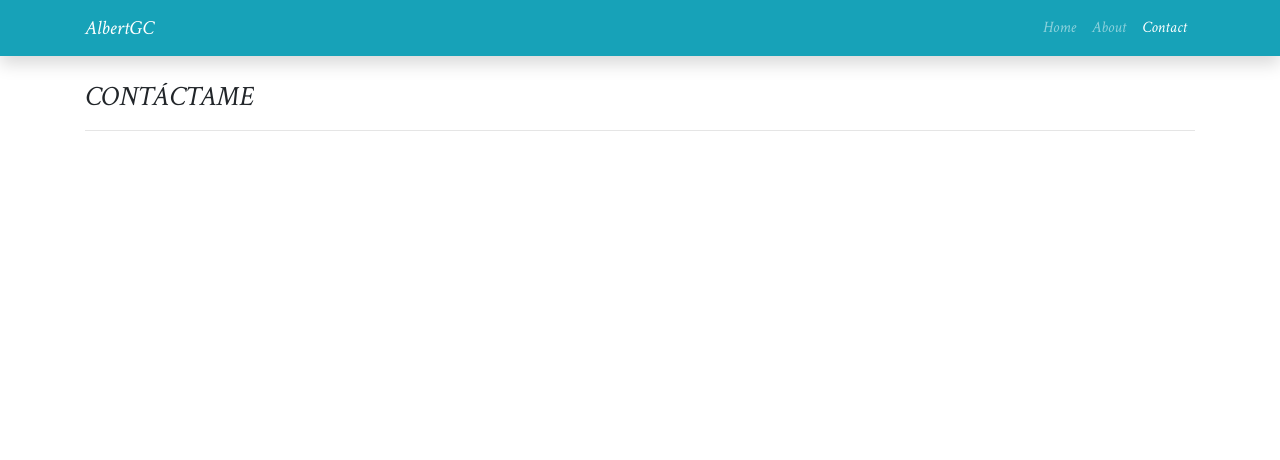
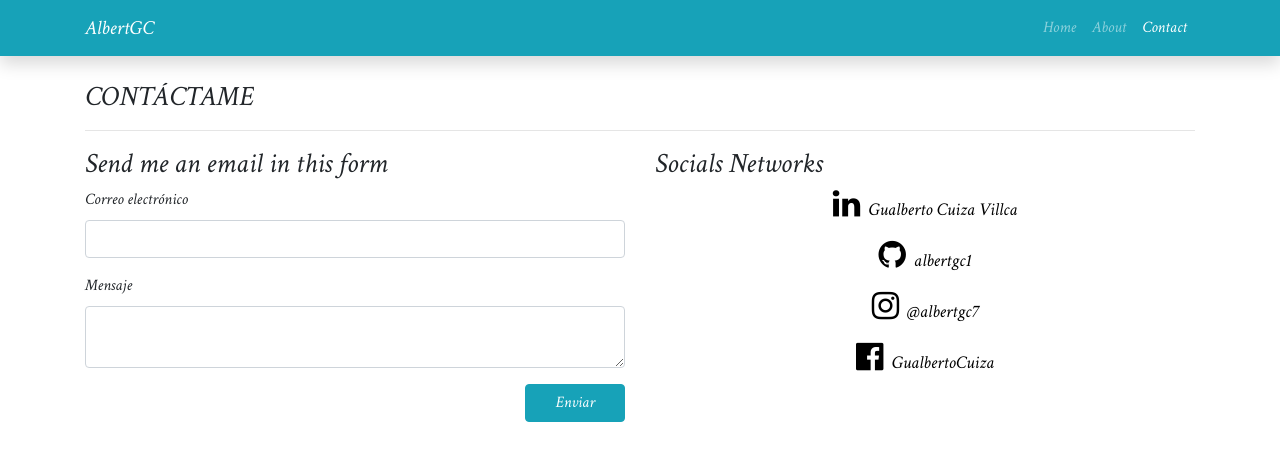
Before and after one commit to albertgc1/portfolio, an Angular app: page /contact in a window 1280 px wide. Shown: the top 460 px of the page. Built offline with nearby package versions, Linux system fonts and the light colour scheme.

Commit message:
base ui for contact page

```diff
--- a/angular.json
+++ b/angular.json
@@ -25,7 +25,8 @@
             ],
             "styles": [
               "src/styles.css",
-              "./node_modules/bootstrap/dist/css/bootstrap.min.css"
+              "./node_modules/bootstrap/dist/css/bootstrap.min.css",
+              "./node_modules/font-awesome/css/font-awesome.min.css"
             ],
             "scripts": [
               "./node_modules/jquery/dist/jquery.min.js",
--- a/package.json
+++ b/package.json
@@ -20,6 +20,7 @@
     "@angular/platform-browser-dynamic": "~10.0.4",
     "@angular/router": "~10.0.4",
     "bootstrap": "^4.5.2",
+    "font-awesome": "^4.7.0",
     "jquery": "^3.5.1",
     "rxjs": "~6.5.5",
     "tslib": "^2.0.0",
--- a/src/app/contact/contact.component.css
+++ b/src/app/contact/contact.component.css
@@ -0,0 +1,11 @@
+button{
+    width: 100px;
+}
+
+a{
+    color: black;
+}
+
+a span{
+    font-size: 18px;
+}
--- a/src/app/contact/contact.component.html
+++ b/src/app/contact/contact.component.html
@@ -1,2 +1,48 @@
 <h3>CONTÁCTAME </h3>
 <hr>
+
+<div class="row">
+    <div class="col-12 col-md-6">
+        <h3>Send me an email in this form</h3>
+        <form>
+            <div class="form-group">
+              <label for="exampleInputEmail1">Correo electrónico</label>
+              <input type="email" class="form-control" id="exampleInputEmail1" aria-describedby="emailHelp">
+            </div>
+            <div class="form-group">
+              <label for="exampleInputPassword1">Mensaje</label>
+              <textarea type="password" class="form-control" id="exampleInputPassword1"></textarea>
+            </div>
+            <button type="submit" class="btn btn-info float-right">Enviar</button>
+          </form>
+    </div>
+    <div class="col-12 col-md-6">
+      <h3>Socials Networks</h3>
+      <div class="d-flex flex-column align-items-center justify-contents-between mt-2">
+        <p>
+          <a href="https://www.linkedin.com/in/gualberto-cuiza-villca-79a66617b/" target="_blank">
+            <i class="fa fa-linkedin fa-2x"></i>
+            <span class="ml-2">Gualberto Cuiza Villca</span>
+          </a>
+        </p>
+        <p>
+          <a href="https://github.com/albertgc1" target="_blank">
+            <i class="fa fa-github fa-2x"></i>
+            <span class="ml-2">albertgc1</span>
+          </a>
+        </p>
+        <p>
+          <a href="https://www.instagram.com/albertgc7/" target="_blank">
+            <i class="fa fa-instagram fa-2x"></i>
+            <span class="ml-2">@albertgc7</span>
+          </a>
+        </p>
+        <p>
+          <a href="https://www.facebook.com/albert.cuizavillca/" target="_blank">
+            <i class="fa fa-facebook-official fa-2x"></i>
+            <span class="ml-2">GualbertoCuiza</span>
+          </a>
+        </p>
+      </div>
+    </div>
+</div>
```
Also changed, not shown: 1 other file (tests, documents, lock files or other folders).
